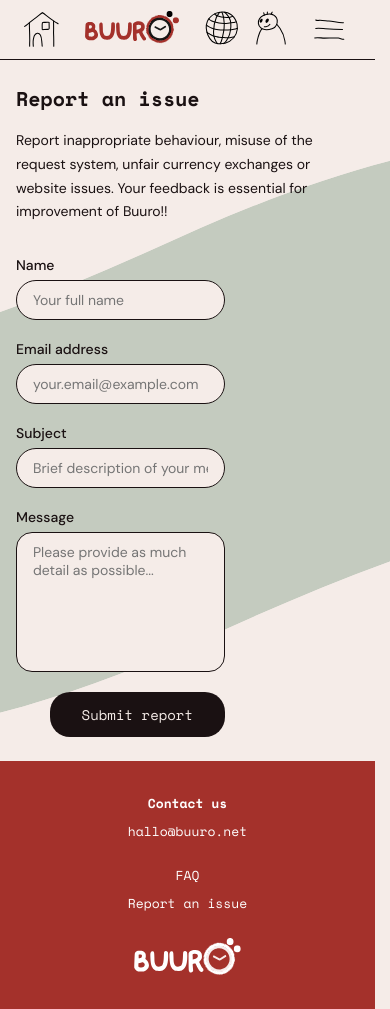
After one commit to ibao127/buuro-timebank, a Flask app: page /report in a window 390 px wide. The commit adds this page. Run offline with Flask 3, Linux system fonts and the light colour scheme.

Commit message:
feat: mobile scalability fix, translate, report page

```diff
--- a/app.py
+++ b/app.py
@@ -67,5 +67,13 @@ def account():
 @app.route('/faq')
 def faq():
     return render_template('faq.html')
+
+@app.route('/report')
+def report():
+    return render_template('report.html')
+
+@app.route('/submit_report')
+def submit_report():
+    return render_template('submit_report.html')
 if __name__ == '__main__':
     app.run(debug=True)
--- a/static/css/styles.css
+++ b/static/css/styles.css
@@ -42,6 +42,13 @@ body {
   background-color: var(--cream);
   color: var(--dark);
   font-family: var(--font-body);
+  min-height: 100vh;
+  display: flex;
+  flex-direction: column;
+}
+
+main {
+    flex: 1;
 }
 
 /* ── NAV ── */
@@ -696,6 +703,17 @@ a {
     border: 1.5px solid var(--dark);
     border-radius: 16px;
     background: var(--card-bg);
+    display: flex;
+    align-items: center;
+    justify-content: center;
+    padding: 12px;
+}
+
+
+.skill-icon img {
+    width: 100%;
+    height: 100%;
+    object-fit: contain;
 }
 
 .skill-item span {
@@ -1352,7 +1370,7 @@ footer {
     justify-content: space-between;
     align-items: center;
     padding: 32px 64px;
-    margin-top: 64px;
+    margin-top: 0px;
 }
 
 .footer-col {
@@ -1550,3 +1568,199 @@ footer {
         padding: 0;
     }
 }
+
+/* ── REPORT ── */
+.report {
+    padding: 48px 64px;
+    display: flex;
+    gap: 64px;
+    align-items: flex-start;
+}
+
+.report-left {
+    flex: 1;
+    display: flex;
+    flex-direction: column;
+    gap: 16px;
+}
+
+.report-left h1 {
+    font-family: var(--font-mono);
+    font-size: 20px;
+    font-weight: 700;
+}
+
+.report-left p {
+    font-size: 14px;
+    line-height: 1.7;
+}
+
+.report-form {
+    flex: 2;
+    display: flex;
+    flex-direction: column;
+    gap: 20px;
+}
+
+.form-field {
+    display: flex;
+    flex-direction: column;
+    gap: 6px;
+}
+
+.form-field label {
+    font-family: var(--font-body);
+    font-size: 14px;
+    font-weight: 500;
+}
+
+.form-field input,
+.form-field textarea {
+    border: 1.5px solid var(--dark);
+    border-radius: 20px;
+    padding: 10px 16px;
+    font-family: var(--font-body);
+    font-size: 14px;
+    background: var(--cream);
+    outline: none;
+    width: 100%;
+}
+
+.form-field textarea {
+    height: 140px;
+    resize: none;
+    border-radius: 16px;
+}
+
+.form-submit {
+    display: flex;
+    justify-content: flex-end;
+}
+
+.submit-btn {
+    background: var(--dark);
+    color: var(--cream);
+    font-family: var(--font-mono);
+    font-size: 14px;
+    padding: 12px 32px;
+    border-radius: 20px;
+    text-decoration: none;
+}
+
+@media (max-width: 768px) {
+    .about {
+        padding: 24px 20px;
+        gap: 40px;
+    }
+
+    .about-row {
+        flex-direction: column;
+    }
+
+    .about-row.reverse {
+        flex-direction: column;
+    }
+
+    .about-text h2 {
+        font-size: 20px;
+    }
+
+    .about-text p {
+        font-size: 16px;
+    }
+
+    .about-image {
+        width: 100%;
+    }
+
+    .nav-links a {
+        font-size: 14pt;
+        padding: 0 12px;
+    }
+
+    .hero-logo img {
+        width: 90dvw;
+    }
+
+    .hero p {
+        font-size: 18pt;
+    }
+
+    footer {
+        flex-direction: column;
+        gap: 24px;
+        padding: 32px 24px;
+        text-align: center;
+    }
+
+    .footer-col.center,
+    .footer-col.right {
+        align-items: center;
+    }
+    .profile-card {
+        flex-direction: column;
+        align-items: flex-start;
+        gap: 16px;
+    }
+
+    .profile-left {
+        flex-direction: column;
+        align-items: flex-start;
+    }
+
+    .profile-balance {
+        width: 100%;
+        align-items: flex-start;
+    }
+
+    .impact-grid {
+        flex-wrap: wrap;
+    }
+
+    .impact-card {
+        flex: 1;
+        min-width: 100px;
+    }
+
+        .requests {
+        padding: 24px 16px;
+    }
+
+    .requests-header {
+        flex-direction: column;
+        align-items: flex-start;
+        gap: 12px;
+    }
+
+    .filters {
+        gap: 8px;
+    }
+
+    .filters select {
+        font-size: 11px;
+        padding: 4px 8px;
+    }
+
+    .skills-grid {
+        flex-wrap: wrap;
+        gap: 16px;
+    }
+
+    .skill-item {
+        width: calc(33% - 12px);
+    }
+
+    .requests-grid {
+        grid-template-columns: 1fr;
+    }
+
+    .search-bar {
+        max-width: 100%;
+    }
+
+    .report {
+    flex-direction: column;
+    padding: 24px 16px;
+    gap: 32px;
+    }
+}
--- a/static/js/sidebar.js
+++ b/static/js/sidebar.js
@@ -1,5 +1,9 @@
 function toggleSidebar() {
     document.getElementById('sidebar').classList.toggle('open');
+}
+
+function toggleAccountSidebar() {
+    document.getElementById('account-sidebar').classList.toggle('open');
 }
 
 function toggleSidebarDropdown(element) {
--- /dev/null
+++ b/static/js/translate.js
@@ -0,0 +1,15 @@
+function googleTranslateElementInit() {
+    new google.translate.TranslateElement({
+        pageLanguage: 'en',
+        includedLanguages: 'en,nl',
+        autoDisplay: false
+    }, 'google_translate_element');
+}
+
+function triggerTranslate(lang) {
+    var select = document.querySelector('.goog-te-combo');
+    if (select) {
+        select.value = lang;
+        select.dispatchEvent(new Event('change'));
+    }
+}
--- a/templates/faq.html
+++ b/templates/faq.html
@@ -7,11 +7,11 @@
     <div class="faq-list">
         <div class="faq-item">
             <div class="faq-question" onclick="toggleFaq(this)">
-                <span>What is Buuro?</span>
+                <span>What is <span class="notranslate">Buuro</span>?</span>
                 <span class="faq-arrow">↓</span>
             </div>
             <div class="faq-answer">
-                <p>Buuro is a neighbourhood timebank where people exchange time instead of money. Every hour of help you give earns you one Uuro.</p>
+                <p><span class="notranslate">Buuro</span> is a neighbourhood timebank where people exchange time instead of money. Every hour of help you give earns you one Uuro.</p>
             </div>
         </div>
 
@@ -21,7 +21,7 @@
                 <span class="faq-arrow">↓</span>
             </div>
             <div class="faq-answer">
-                <p>An Uuro is the time currency used in Buuro. One Uuro equals one hour of help given or received.</p>
+                <p>An Uuro is the time currency used in <span class="notranslate">Buuro</span>. One Uuro equals one hour of help given or received.</p>
             </div>
         </div>
 
--- a/templates/layout.html
+++ b/templates/layout.html
@@ -4,7 +4,10 @@
         <meta charset="UTF-8">
         <meta name="viewport" content="width=device-width, initial-scale=1.0">
         <title>Buuro</title>
-        <link href="https://fonts.googleapis.com/css2?family=Caveat:wght@700&family=Fredoka+One&family=Pacifico&family=Space+Mono:wght@400;700&family=DM+Sans:wght@300;400;500&display=swap" rel="stylesheet">    <link rel="stylesheet" href="{{ url_for('static', filename='css/styles.css') }}">
+        <link href="https://fonts.googleapis.com/css2?family=Caveat:wght@700&family=Fredoka+One&family=Pacifico&family=Space+Mono:wght@400;700&family=DM+Sans:wght@300;400;500&display=swap" rel="stylesheet">
+        <link rel="stylesheet" href="{{ url_for('static', filename='css/styles.css') }}">
+        <script src="{{ url_for('static', filename='js/translate.js') }}"></script>
+        <script src="//translate.google.com/translate_a/element.js?cb=googleTranslateElementInit"></script>
     </head>
     <body>
         <div class="bg-wave {% block no_wave %}{% endblock %}"></div>
@@ -28,8 +31,8 @@
                         <img src="{{ url_for('static', filename='images/icons/globe-icon.svg') }}" alt="language">
                     </button>
                     <div class="dropdown-menu">
-                        <a href="{{ url_for('set_language', lang='en') }}">English</a>
-                        <a href="{{ url_for('set_language', lang='nl') }}">Nederlands</a>
+                        <a href="#" onclick="triggerTranslate('nl'); return false;">Nederlands</a>
+                        <a href="#" onclick="triggerTranslate('en'); return false;">English</a>
                     </div>
                 </div>
                 <div class="dropdown">
@@ -59,7 +62,7 @@
                                 <a href="{{ url_for('wallet') }}">Wallet</a>
                                 <a href="{{ url_for('login') }}">Log in</a>
                                 <a href="{{ url_for('signup') }}">Sign up</a>
-                                <a href="#">Log out</a>
+                                <a href="{{ url_for('home') }}">Log out</a>
                             </div>
                         </div>
                         <div class="sidebar-dropdown">
@@ -79,12 +82,11 @@
         <footer>
             <div class="footer-col">
                 <span class="footer-heading">Contact us</span>
-                <a href="mailto:hallo@buuro.net">branko@buuro.net</a>
+                <a href="mailto:hallo@buuro.net">hallo@buuro.net</a>
             </div>
             <div class="footer-col center">
                 <a href="{{ url_for('faq') }}">FAQ</a>
-                <a href="#">Report an issue</a>
-                <a href="#">Contact page</a>
+                <a href="{{ url_for('report') }}">Report an issue</a>
             </div>
             <div class="footer-col right">
                 <img src="{{ url_for('static', filename='images/buuro-logo.svg') }}" alt="Buuro">
@@ -93,5 +95,6 @@
         <script src="{{ url_for('static', filename='js/slideshow.js') }}"></script>
         <script src="{{ url_for('static', filename='js/sidebar.js') }}"></script>
         <script src="{{ url_for('static', filename='js/faq.js') }}"></script>
+        <div id="google_translate_element" style="display:none"></div>
     </body>
     </html>
--- a/templates/login.html
+++ b/templates/login.html
@@ -17,8 +17,8 @@
             </div>
         </div>
         <div class="login-actions">
-            <a href="#" class="forgot-password">Forgot your password?</a>
-            <a href="#" class="login-btn">Login</a>
+            <a href="{{ url_for('forgot_password') }}" class="forgot-password">Forgot your password?</a>
+            <a href="{{ url_for('home') }}" class="login-btn">Login</a>
         </div>
     </div>
 </section>
--- /dev/null
+++ b/templates/report.html
@@ -0,0 +1,31 @@
+{% extends "layout.html" %}
+
+{% block content %}
+<section class="report">
+    <div class="report-left">
+        <h1>Report an issue</h1>
+        <p>Report inappropriate behaviour, misuse of the request system, unfair currency exchanges or website issues. Your feedback is essential for improvement of <span class="notranslate">Buuro</span>!!</p>
+    </div>
+    <div class="report-form">
+        <div class="form-field">
+            <label>Name</label>
+            <input type="text" placeholder="Your full name">
+        </div>
+        <div class="form-field">
+            <label>Email address</label>
+            <input type="email" placeholder="your.email@example.com">
+        </div>
+        <div class="form-field">
+            <label>Subject</label>
+            <input type="text" placeholder="Brief description of your message">
+        </div>
+        <div class="form-field">
+            <label>Message</label>
+            <textarea placeholder="Please provide as much detail as possible..."></textarea>
+        </div>
+        <div class="form-submit">
+            <a href="{{ url_for('submit_report') }}" class="submit-btn">Submit report</a>
+        </div>
+    </div>
+</section>
+{% endblock %}
--- a/templates/signup.html
+++ b/templates/signup.html
@@ -33,7 +33,7 @@
         </div>
         <div class="login-actions">
             <a href="{{ url_for('login') }}" class="forgot-password">Already have an account?</a>
-            <a href="#" class="login-btn">Sign up</a>
+            <a href="{{ url_for('home') }}" class="login-btn">Sign up</a>
         </div>
     </div>
 </section>
```
Also changed, not shown: templates/account.html (+3 -5 lines), templates/index.html (+4 -4 lines), templates/requests.html (+15 -5 lines), templates/submit_report.html (added, +10 -0 lines).
